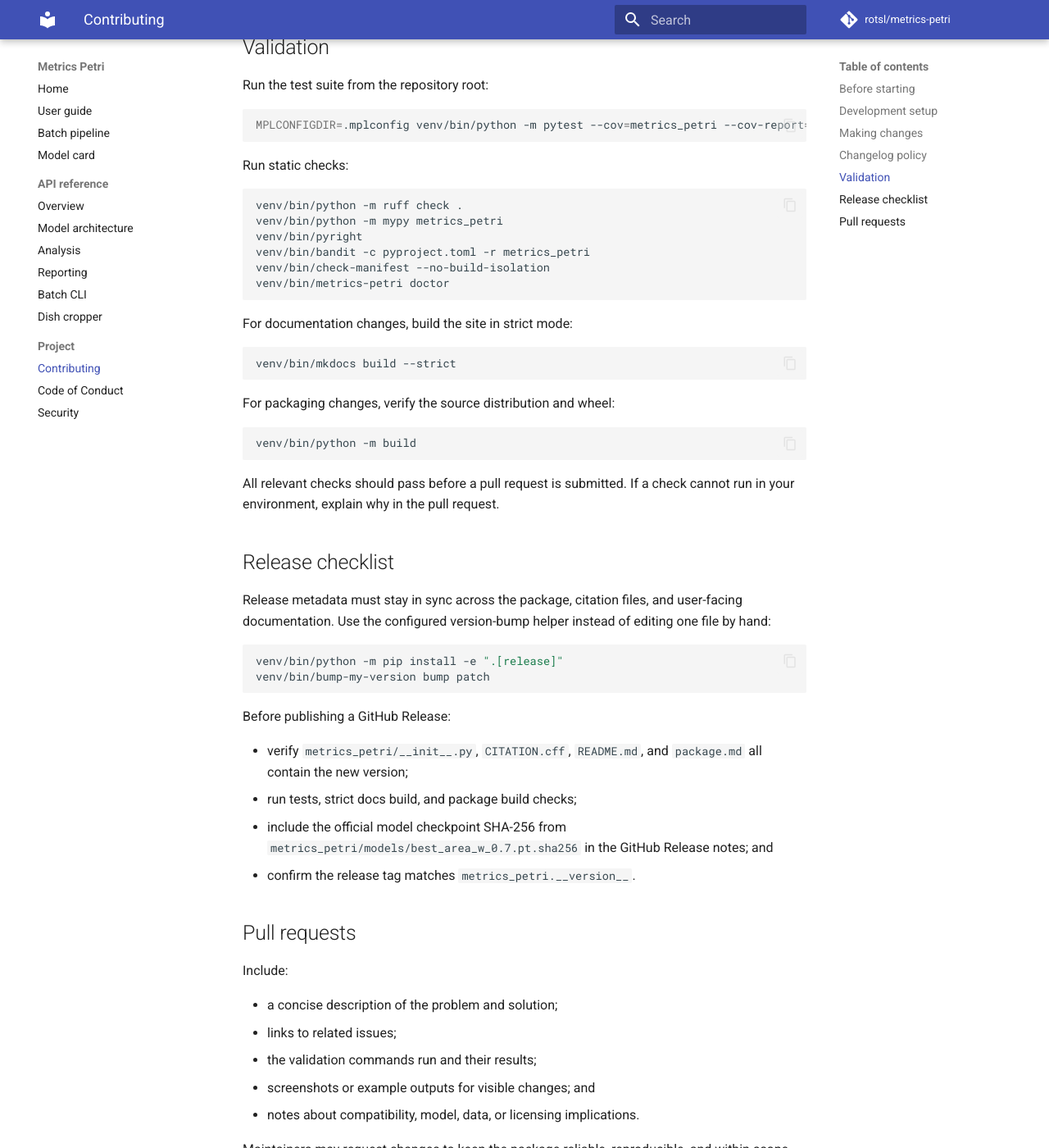
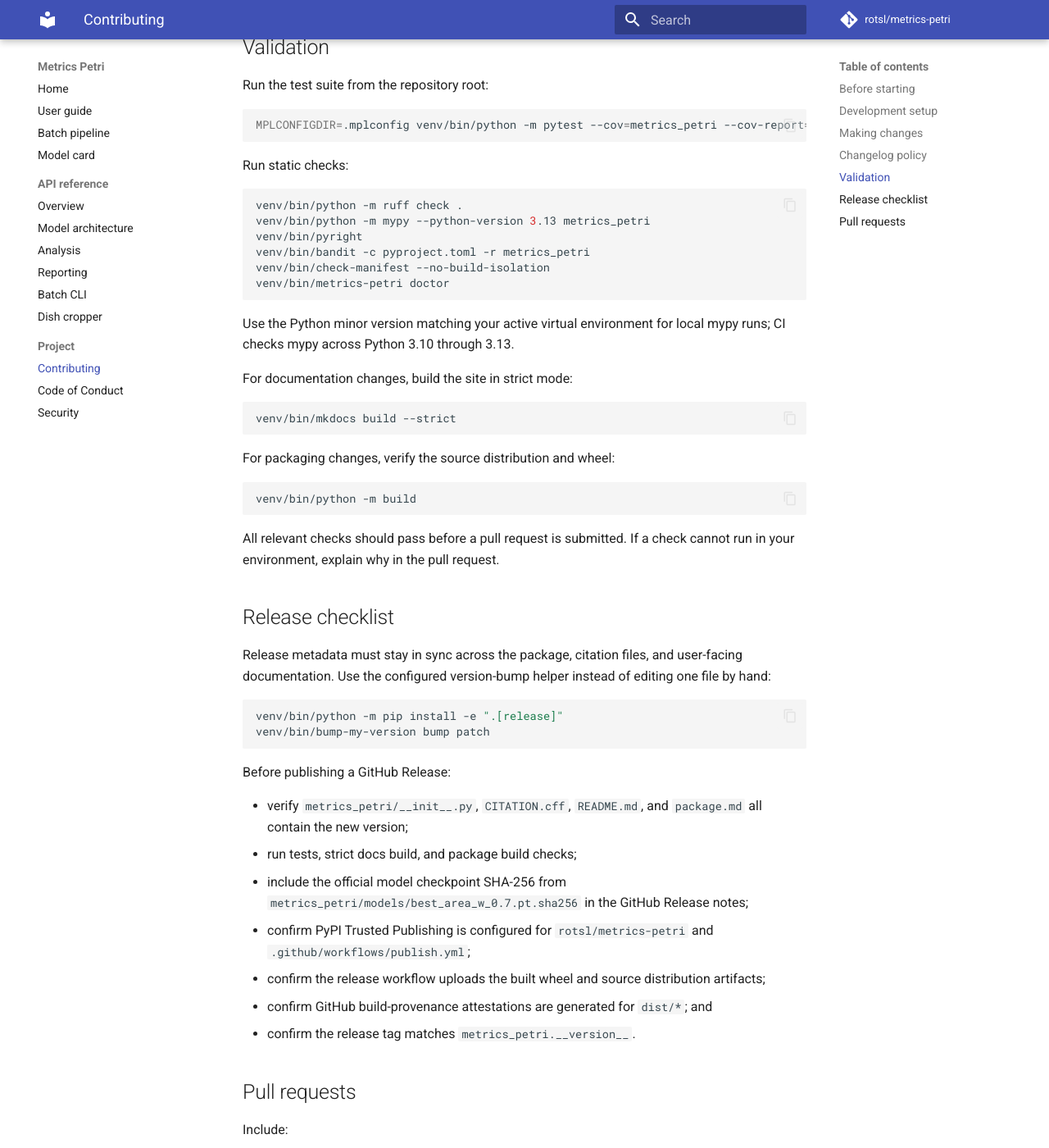
Before and after one commit to rotsl/metrics-petri, an MkDocs documentation site: the page built from docs/contributing.md, in a window 1280 px wide and 1400 px high, scrolled down 1509 px. Shown: the whole window at 82% size. Built offline with MkDocs 1.6.1 and Material for MkDocs 9.7.7, drawn with Linux system fonts in a browser that asks for light colours; comment, search, counter and statistics services are not loaded.

Commit message:
updated repo

````diff
--- a/docs/contributing.md
+++ b/docs/contributing.md
@@ -70,12 +70,15 @@ Run static checks:
 
 ```bash
 venv/bin/python -m ruff check .
-venv/bin/python -m mypy metrics_petri
+venv/bin/python -m mypy --python-version 3.13 metrics_petri
 venv/bin/pyright
 venv/bin/bandit -c pyproject.toml -r metrics_petri
 venv/bin/check-manifest --no-build-isolation
 venv/bin/metrics-petri doctor
 ```
+
+Use the Python minor version matching your active virtual environment for local mypy
+runs; CI checks mypy across Python 3.10 through 3.13.
 
 For documentation changes, build the site in strict mode:
 
@@ -109,7 +112,12 @@ Before publishing a GitHub Release:
   all contain the new version;
 - run tests, strict docs build, and package build checks;
 - include the official model checkpoint SHA-256 from
-  `metrics_petri/models/best_area_w_0.7.pt.sha256` in the GitHub Release notes; and
+  `metrics_petri/models/best_area_w_0.7.pt.sha256` in the GitHub Release notes;
+- confirm PyPI Trusted Publishing is configured for `rotsl/metrics-petri` and
+  `.github/workflows/publish.yml`;
+- confirm the release workflow uploads the built wheel and source distribution
+  artifacts;
+- confirm GitHub build-provenance attestations are generated for `dist/*`; and
 - confirm the release tag matches `metrics_petri.__version__`.
 
 ## Pull requests
````
Also changed, not shown: CHANGELOG.md (+6 -0 lines), CONTRIBUTING.md (+10 -2 lines), README.md (+2 -2 lines), metrics_petri/pipeline/README.md (+1 -1 lines), metrics_petri/pipelinesam/README.md (+1 -1 lines), package.md (+1 -1 lines), 2 other files.
